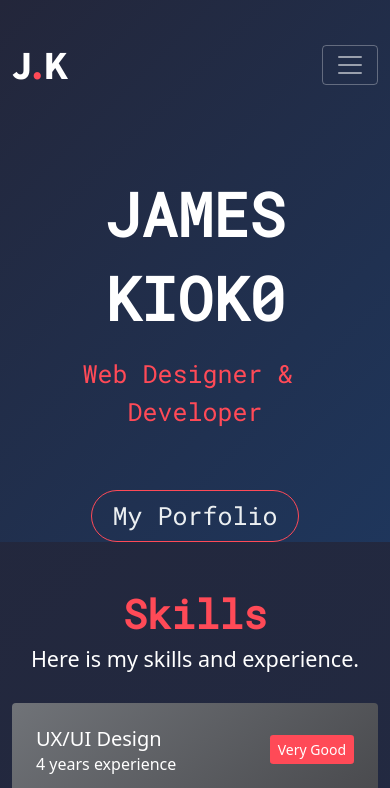
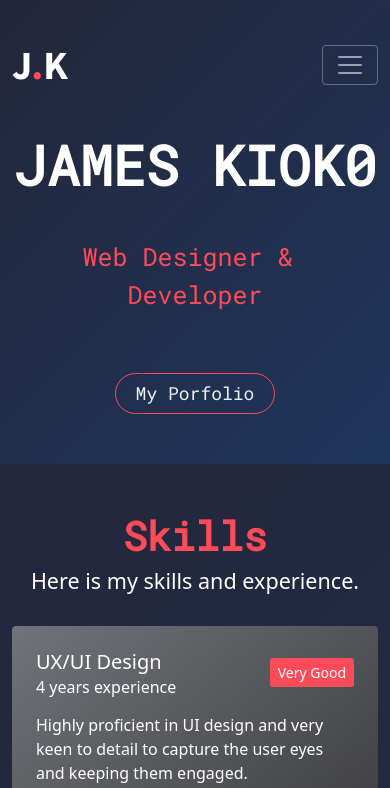
Before and after one commit to jaymilton254/jaymilton254.github.io, a plain HTML site: page index.html in a window 390 px wide. Shown: the top 788 px of the page. Drawn offline with Linux system fonts and the light colour scheme.

Commit message:
improved responsiveness

```diff
--- a/assets/css/Header-Blue--Sticky-Header--Smooth-Scroll.css
+++ b/assets/css/Header-Blue--Sticky-Header--Smooth-Scroll.css
@@ -140,3 +140,30 @@
   width: 100%;
   height: auto;
 }
+
+.header-blue .action-button {
+  padding-right: 20px;padding-left: 20px;padding-bottom: 6px;padding-top: 6px;font-size: 25px;margin-top: 30px;
+ }
+
+
+ @media (max-width:1200px) {
+  .header-blue .action-button {
+    margin-bottom: 50px;
+   }
+}
+
+@media (max-width:600px) {
+  .header-blue .hero h1 {
+    margin-top: 20px;
+    margin-bottom: 40px;
+    line-height: 1.2;
+  }
+}
+@media (max-width:480px) {
+  .header-blue .hero h1 {
+    font-size: 55px;
+  }
+  .header-blue .action-button {
+    font-size: 18px;
+   }
+}
--- a/index.html
+++ b/index.html
@@ -33,11 +33,12 @@
             </nav>
             <div class="container hero">
                 <div class="row">
-                    <div class="col-12 col-lg-6 col-xl-6 offset-xl-1 mx-auto" style="text-align:center;">
+                    <div class="col-md-8  col-lg-6 col-xl-6 offset-xl-1 mx-auto" style="text-align:center;">
                         <h1>JAMES KIOK0</h1>
-                        <p style="color: #ff4a57;">Web Designer &amp;&nbsp; Developer</p><a href="#folio"><button class="btn btn-light btn-lg action-button" style="padding-right: 20px;padding-left: 20px;padding-bottom: 6px;padding-top: 6px;font-size: 25px;margin-top: 30px;" hover="background: #fff; color: #333;" type="button">My Porfolio</button></a>
+                        <p style="color: #ff4a57;">Web Designer &amp;&nbsp; Developer</p><a href="#folio">
+                            <button class="btn btn-light btn-lg action-button" hover="background: #fff; color: #333;" type="button">My Porfolio</button></a>
                     </div>
-                    <div class="col-md-6 col-lg-6 offset-lg-1 offset-xl-0 d-none d-lg-block phone-holder">
+                    <div class="col-md-6 col-lg-6 d-none d-lg-block phone-holder">
                         <div class="iphone-mockup" style="margin-top: 0px;"><img class="device img-fluid" src="assets/img/my_pic.png"></div>
                     </div>
                 </div>
```
